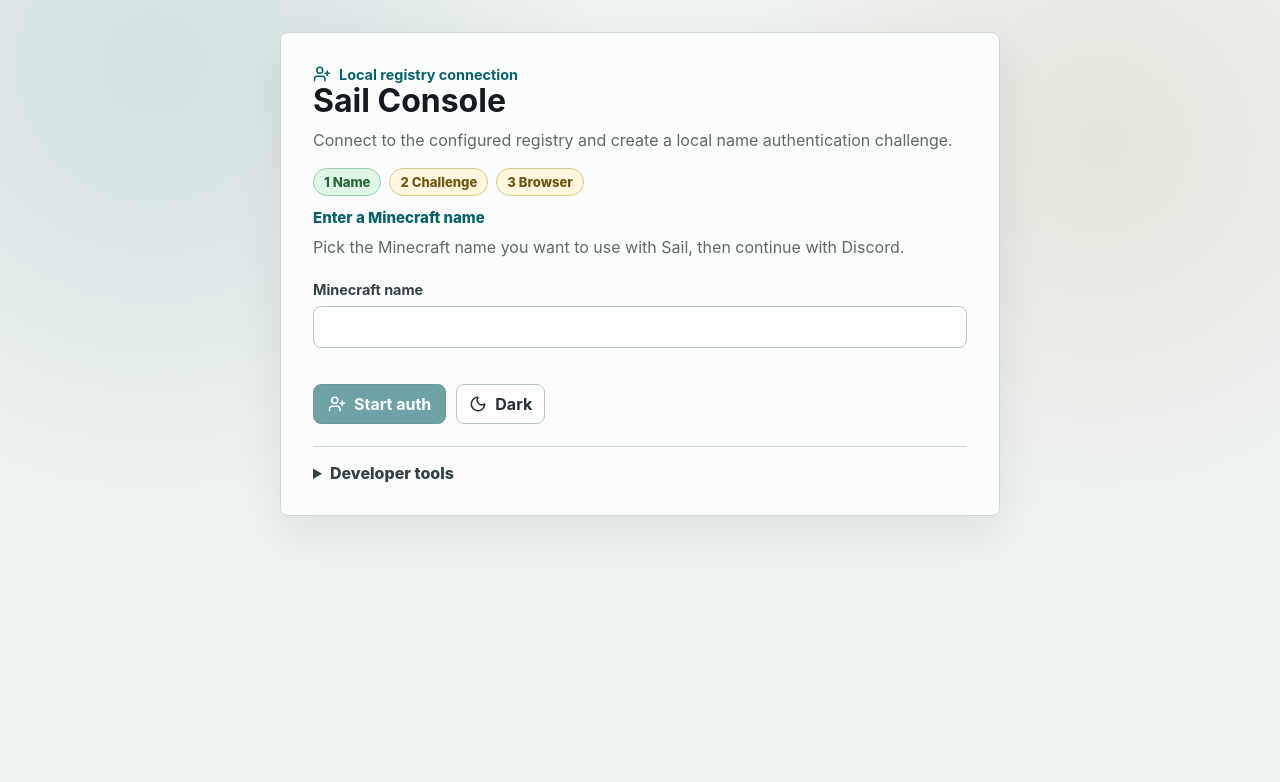
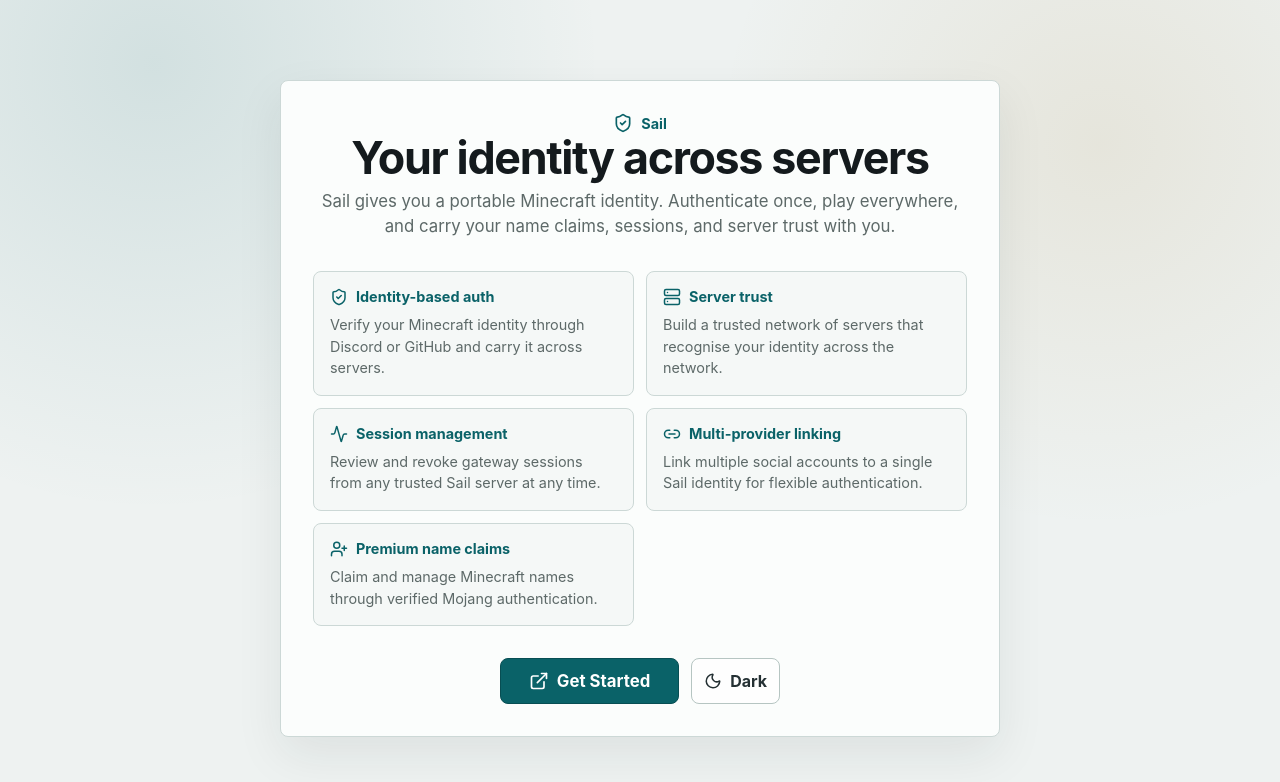
Before and after one commit to Hydr46605/Sail, a React (Vite) app in the folder platform/console/: page / in a window 1280 px wide. Shown: the top 782 px of the page. Built offline with nearby package versions, Linux system fonts and the light colour scheme; no server answers.

Commit message:
feat: add Get Started landing page to console

```diff
--- /dev/null
+++ b/platform/console/src/components/GetStartedPage.tsx
@@ -0,0 +1,99 @@
+import { ShieldCheck, ExternalLink, Server, Activity, Link2, UserPlus } from "lucide-react";
+import { ThemeSwitch } from "./ThemeSwitch.js";
+
+const features = [
+  {
+    icon: ShieldCheck,
+    title: "Identity-based auth",
+    description: "Verify your Minecraft identity through Discord or GitHub and carry it across servers.",
+  },
+  {
+    icon: Server,
+    title: "Server trust",
+    description: "Build a trusted network of servers that recognise your identity across the network.",
+  },
+  {
+    icon: Activity,
+    title: "Session management",
+    description: "Review and revoke gateway sessions from any trusted Sail server at any time.",
+  },
+  {
+    icon: Link2,
+    title: "Multi-provider linking",
+    description: "Link multiple social accounts to a single Sail identity for flexible authentication.",
+  },
+  {
+    icon: UserPlus,
+    title: "Premium name claims",
+    description: "Claim and manage Minecraft names through verified Mojang authentication.",
+  },
+];
+
+export function GetStartedPage(props: { onGetStarted: () => void }) {
+  return (
+    <main className="console-shell">
+      <section className="console-panel compact-panel" style={{ textAlign: "center", marginTop: "3rem" }}>
+        <div className="console-kicker" style={{ justifyContent: "center" }}>
+          <ShieldCheck aria-hidden="true" size={20} />
+          <span>Sail</span>
+        </div>
+        <h1 style={{ fontSize: "2.8rem", marginBottom: "0.25rem", letterSpacing: "-0.03em" }}>
+          Your identity across servers
+        </h1>
+        <p className="console-copy" style={{ margin: "0 auto", fontSize: "1.05rem" }}>
+          Sail gives you a portable Minecraft identity. Authenticate once, play everywhere,
+          and carry your name claims, sessions, and server trust with you.
+        </p>
+
+        <div
+          style={{
+            display: "grid",
+            gridTemplateColumns: "repeat(auto-fit, minmax(220px, 1fr))",
+            gap: "12px",
+            margin: "32px 0",
+            textAlign: "left",
+          }}
+        >
+          {features.map((feature) => {
+            const Icon = feature.icon;
+            return (
+              <article
+                key={feature.title}
+                style={{
+                  border: "1px solid var(--console-line)",
+                  borderRadius: "8px",
+                  padding: "16px",
+                  background: "var(--console-panel-soft)",
+                  display: "grid",
+                  gap: "8px",
+                }}
+              >
+                <div className="console-kicker">
+                  <Icon aria-hidden="true" size={18} />
+                  <span>{feature.title}</span>
+                </div>
+                <p className="console-copy" style={{ fontSize: "0.9rem" }}>{feature.description}</p>
+              </article>
+            );
+          })}
+        </div>
+
+        <div
+          style={{
+            display: "flex",
+            flexWrap: "wrap",
+            justifyContent: "center",
+            gap: "12px",
+            marginTop: "8px",
+          }}
+        >
+          <button type="button" className="primary-button" onClick={props.onGetStarted} style={{ padding: "12px 28px", fontSize: "1.05rem" }}>
+            <ExternalLink aria-hidden="true" size={20} />
+            <span>Get Started</span>
+          </button>
+          <ThemeSwitch />
+        </div>
+      </section>
+    </main>
+  );
+}
--- a/platform/console/src/routes/ConsoleHomeRoute.tsx
+++ b/platform/console/src/routes/ConsoleHomeRoute.tsx
@@ -2,6 +2,7 @@
 import { useEffect, useMemo, useState } from "react";
 import { createSailConsoleApiClient } from "../api.js";
 import { parseAuthCompleteHash, type StoredConsoleAuth } from "../auth.js";
+import { GetStartedPage } from "../components/GetStartedPage.js";
 import { UnauthenticatedPanel } from "../components/UnauthenticatedPanel.js";
 import { ProfileDashboard } from "../components/ProfileDashboard.js";
 import { useConsoleRuntimeConfig } from "../hooks/useConsoleRuntimeConfig.js";
@@ -18,6 +19,7 @@
   const queryClient = useQueryClient();
   const [registryUrl, setRegistryUrl] = useState(() => readStoredRegistryUrl(runtimeConfig));
   const [auth, setAuth] = useState<StoredConsoleAuth | undefined>(readStoredAuth);
+  const [started, setStarted] = useState(false);
   const effectiveRegistryUrl = runtimeConfig.registryLocked
     ? runtimeConfig.defaultRegistryUrl
     : registryUrl.trim() || runtimeConfig.defaultRegistryUrl;
@@ -110,6 +112,10 @@
   };
 
   if (!auth) {
+    if (!started) {
+      return <GetStartedPage onGetStarted={() => setStarted(true)} />;
+    }
+
     return (
       <main className="console-shell">
         <UnauthenticatedPanel
```
Also changed, not shown: 1 other file (tests, documents, lock files or other folders).
